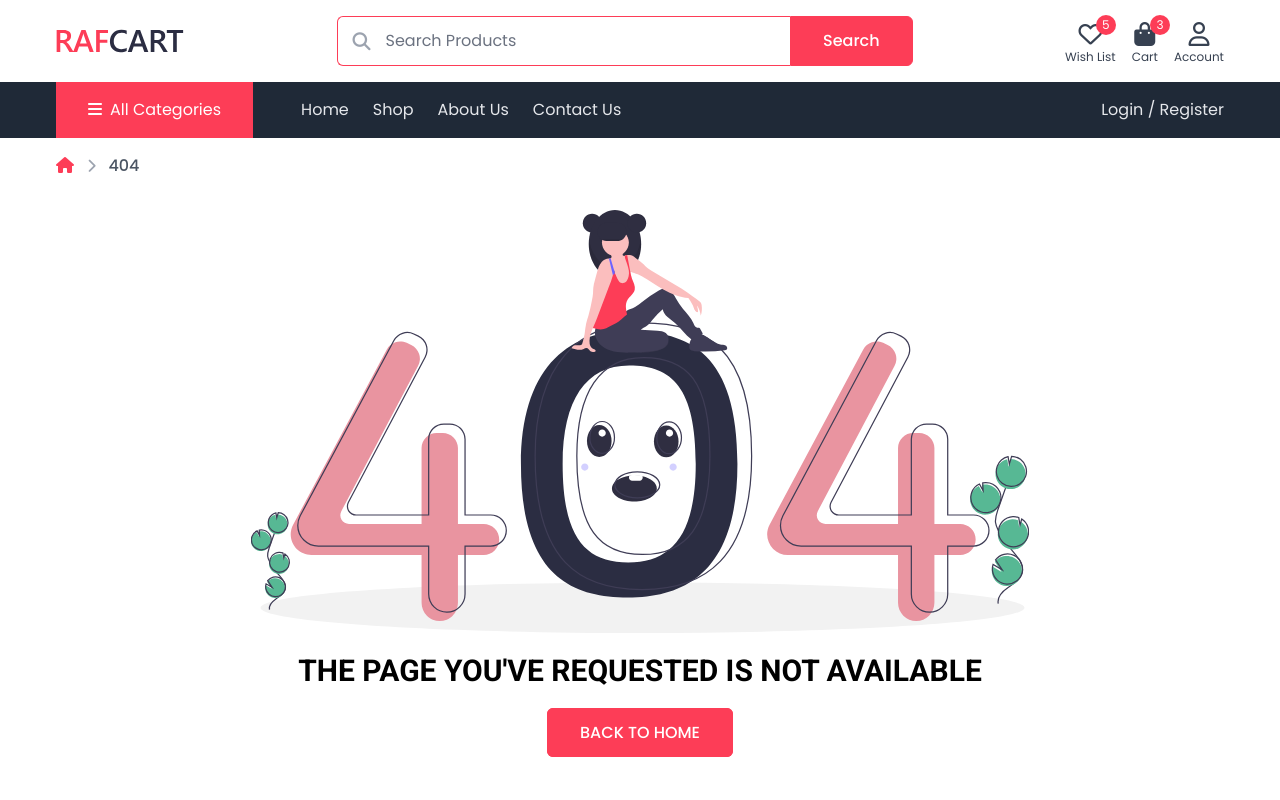
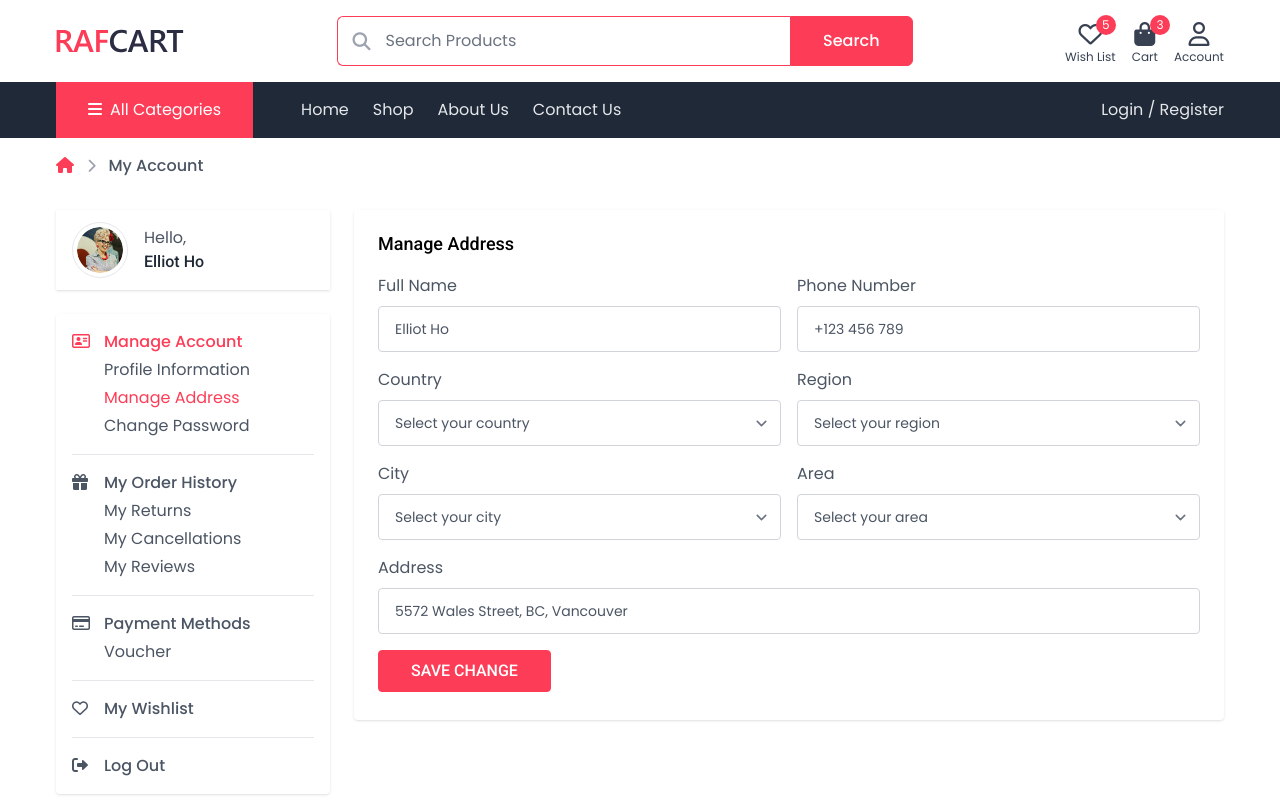
Before and after one commit to tri1911/ecommerce-mern, a React (Create React App) app in the folder client/: page /account/address in a window 1280 px wide. Shown: the top 800 px of the page. Built offline with nearby package versions, Linux system fonts and the light colour scheme.

Commit message:
feat(ui): implement the ManageAddress & Update Password pages
- extract select tags into SelectField component
- extract duplicated tailwind classes into reusable css class

```diff
--- /dev/null
+++ b/client/src/components/Account/AddressInfo.tsx
@@ -0,0 +1,62 @@
+import React from "react";
+import FormSubmitButton from "../Shared/FormSubmitButton";
+import InputField from "../Shared/InputField";
+import SelectField from "../Shared/SelectField";
+import AccountFormWrapper from "./ManageAccountForm";
+
+export default function AddressInfo() {
+  return (
+    <AccountFormWrapper title="Manage Address">
+      <div className="grid sm:grid-cols-2 gap-4">
+        <InputField
+          label="Full Name"
+          value="Elliot Ho"
+          placeholder="Enter your full name"
+        />
+        <InputField
+          label="Phone Number"
+          value="+123 456 789"
+          placeholder="Enter your phone number"
+        />
+      </div>
+      <div className="grid sm:grid-cols-2 gap-4">
+        <SelectField title="Country">
+          <option>Select your country</option>
+          <option>Canada</option>
+          <option>Vietnam</option>
+          <option>Thailand</option>
+        </SelectField>
+        <SelectField title="Region">
+          <option>Select your region</option>
+          <option>Canada</option>
+          <option>Vietnam</option>
+          <option>Thailand</option>
+        </SelectField>
+      </div>
+      <div className="grid sm:grid-cols-2 gap-4">
+        <SelectField title="City">
+          <option>Select your city</option>
+          <option>Canada</option>
+          <option>Vietnam</option>
+          <option>Thailand</option>
+        </SelectField>
+        <SelectField title="Area">
+          <option>Select your area</option>
+          <option>Canada</option>
+          <option>Vietnam</option>
+          <option>Thailand</option>
+        </SelectField>
+      </div>
+      <div>
+        <InputField
+          label="Address"
+          value="5572 Wales Street, BC, Vancouver"
+          placeholder="Enter your address"
+        />
+      </div>
+      <div className="mt-6">
+        <FormSubmitButton label="Save Change" />
+      </div>
+    </AccountFormWrapper>
+  );
+}
--- /dev/null
+++ b/client/src/components/Account/ManageAccountForm.tsx
@@ -0,0 +1,18 @@
+import React from "react";
+
+export default function AccountFormWrapper({
+  title,
+  children,
+}: {
+  title: string;
+  children: React.ReactNode;
+}) {
+  return (
+    <div className="shadow rounded px-6 pt-5 pb-7">
+      <form>
+        <h3 className="text-lg font-medium capitalize mb-4">{title}</h3>
+        <div className="space-y-4">{children}</div>
+      </form>
+    </div>
+  );
+}
--- a/client/src/components/Account/ProfileInfo.tsx
+++ b/client/src/components/Account/ProfileInfo.tsx
@@ -1,16 +1,12 @@
 import React from "react";
 import FormSubmitButton from "../Shared/FormSubmitButton";
 import InputField from "../Shared/InputField";
+import SelectField from "../Shared/SelectField";
+import AccountFormWrapper from "./ManageAccountForm";
 
-// TODO: abstract the `select` control
 export default function ProfileInfo() {
   return (
-    <div className="shadow rounded px-6 pt-5 pb-7">
-      <form>
-        <h3 className="text-lg font-medium capitalize mb-4">
-          Profile Information
-        </h3>
-        <div className="space-y-4">
+    <AccountFormWrapper title="Profile Information">
       <div className="grid sm:grid-cols-2 gap-4">
         <InputField
           label="First Name"
@@ -30,19 +26,12 @@ export default function ProfileInfo() {
           value="2000-11-19"
           placeholder="Enter your birthday"
         />
-            <div>
-              <label className="text-gray-600 mb-2 block">Gender</label>
-              <select
-                name="gender"
-                className="w-full block border border-gray-300 px-4 py-3 text-gray-600 text-sm rounded focus:ring-0 focus:border-primary placeholder-gray-400"
-                value="male"
-              >
+        <SelectField title="Gender" name="gender" value="male">
           <option value="none">Select your gender</option>
           <option value="male">Male</option>
           <option value="female">Female</option>
           <option value="other">Other</option>
-              </select>
-            </div>
+        </SelectField>
       </div>
       <div className="grid sm:grid-cols-2 gap-4">
         <InputField
@@ -59,8 +48,6 @@ export default function ProfileInfo() {
       <div className="mt-6">
         <FormSubmitButton label="Save Change" />
       </div>
-        </div>
-      </form>
-    </div>
+    </AccountFormWrapper>
   );
 }
--- /dev/null
+++ b/client/src/components/Account/UpdatePassword.tsx
@@ -0,0 +1,29 @@
+import React from "react";
+import FormSubmitButton from "../Shared/FormSubmitButton";
+import InputField from "../Shared/InputField";
+import AccountFormWrapper from "./ManageAccountForm";
+
+export default function UpdatePassword() {
+  return (
+    <AccountFormWrapper title="Change Password">
+      <InputField
+        type="password"
+        label="Current Password"
+        placeholder="Enter current password"
+      />
+      <InputField
+        type="password"
+        label="New Password"
+        placeholder="Enter new password"
+      />
+      <InputField
+        type="password"
+        label="Confirm Password"
+        placeholder="Enter confirm password"
+      />
+      <div className="mt-6">
+        <FormSubmitButton label="Save Change" />
+      </div>
+    </AccountFormWrapper>
+  );
+}
--- a/client/src/components/Shared/FormSubmitButton.tsx
+++ b/client/src/components/Shared/FormSubmitButton.tsx
@@ -11,11 +11,7 @@ export default function FormSubmitButton({
   return (
     <button
       type="submit"
-      className={classNames(
-        "block py-2 text-center text-white bg-primary border border-primary rounded hover:bg-transparent hover:text-primary transition uppercase font-roboto font-medium",
-        { "w-full": fluid },
-        { "px-6": !fluid }
-      )}
+      className={classNames("default-btn", "py-2", { "w-full": fluid })}
     >
       {label}
     </button>
--- a/client/src/components/Shared/InputField.tsx
+++ b/client/src/components/Shared/InputField.tsx
@@ -1,3 +1,6 @@
+import classNames from "classnames";
+
+// TODO: handle the toggle hide/show password properly
 export default function InputField({
   label,
   type = "text",
@@ -16,13 +19,23 @@ export default function InputField({
       <label className="text-gray-600 mb-2 block">
         {label} {required && <span className="text-primary">*</span>}
       </label>
+      <div className="relative">
+        <span
+          className={classNames(
+            { hidden: type !== "password" },
+            "absolute right-3 top-3 text-sm text-gray-500 cursor-pointer"
+          )}
+        >
+          <i className="far fa-eye-slash" />
+        </span>
         <input
           type={type}
-        className="w-full block border border-gray-300 px-4 py-3 text-gray-600 text-sm rounded focus:ring-0 focus:border-primary placeholder-gray-400"
+          className="default-input"
           value={value}
           placeholder={placeholder}
           required={required}
         />
       </div>
+    </div>
   );
 }
--- /dev/null
+++ b/client/src/components/Shared/SelectField.tsx
@@ -0,0 +1,22 @@
+import React from "react";
+
+export default function SelectField({
+  title,
+  name,
+  value,
+  children,
+}: {
+  title: string;
+  name?: string;
+  value?: string;
+  children: React.ReactNode;
+}) {
+  return (
+    <div>
+      <label className="text-gray-600 mb-2 block">{title}</label>
+      <select className="default-input" name={name} value={value}>
+        {children}
+      </select>
+    </div>
+  );
+}
--- a/client/src/index.css
+++ b/client/src/index.css
@@ -21,6 +21,10 @@
 
 @layer components {
   .default-btn {
-    @apply bg-primary border border-primary text-white px-8 py-3 font-medium rounded-md uppercase hover:bg-transparent hover:text-primary transition;
+    @apply px-8 py-3 border border-primary rounded bg-primary text-white text-center font-roboto font-medium uppercase hover:bg-transparent hover:text-primary transition;
+  }
+
+  .default-input {
+    @apply w-full block border border-gray-300 px-4 py-3 text-gray-600 text-sm rounded focus:ring-0 focus:border-primary placeholder-gray-400;
   }
 }
--- a/client/src/index.tsx
+++ b/client/src/index.tsx
@@ -15,6 +15,8 @@ import MyAccountPage from "./pages/MyAccountPage";
 import NotFoundPage from "./pages/NotFoundPage";
 import ManageAccount from "./components/Account/ManageAccount";
 import ProfileInfo from "./components/Account/ProfileInfo";
+import AddressInfo from "./components/Account/AddressInfo";
+import UpdatePassword from "./components/Account/UpdatePassword";
 
 const container = document.getElementById("root")!;
 const root = createRoot(container);
@@ -34,6 +36,8 @@ root.render(
           <Route path="account" element={<MyAccountPage />}>
             <Route index element={<ManageAccount />} />
             <Route path="profile" element={<ProfileInfo />} />
+            <Route path="address" element={<AddressInfo />} />
+            <Route path="password" element={<UpdatePassword />} />
           </Route>
           <Route path="*" element={<NotFoundPage />} />
         </Route>
```
Lines whose indentation alone changed are shown as unchanged.
